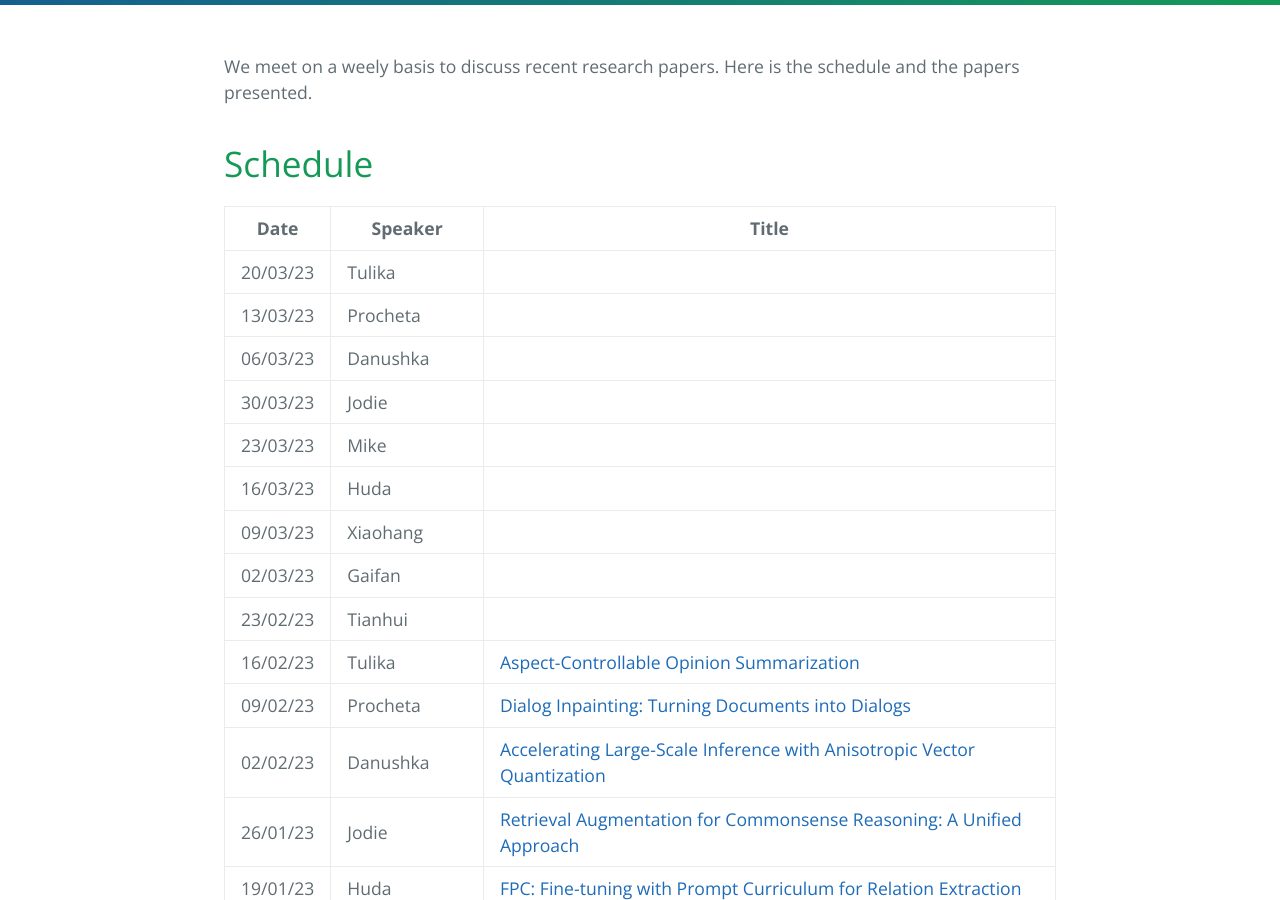
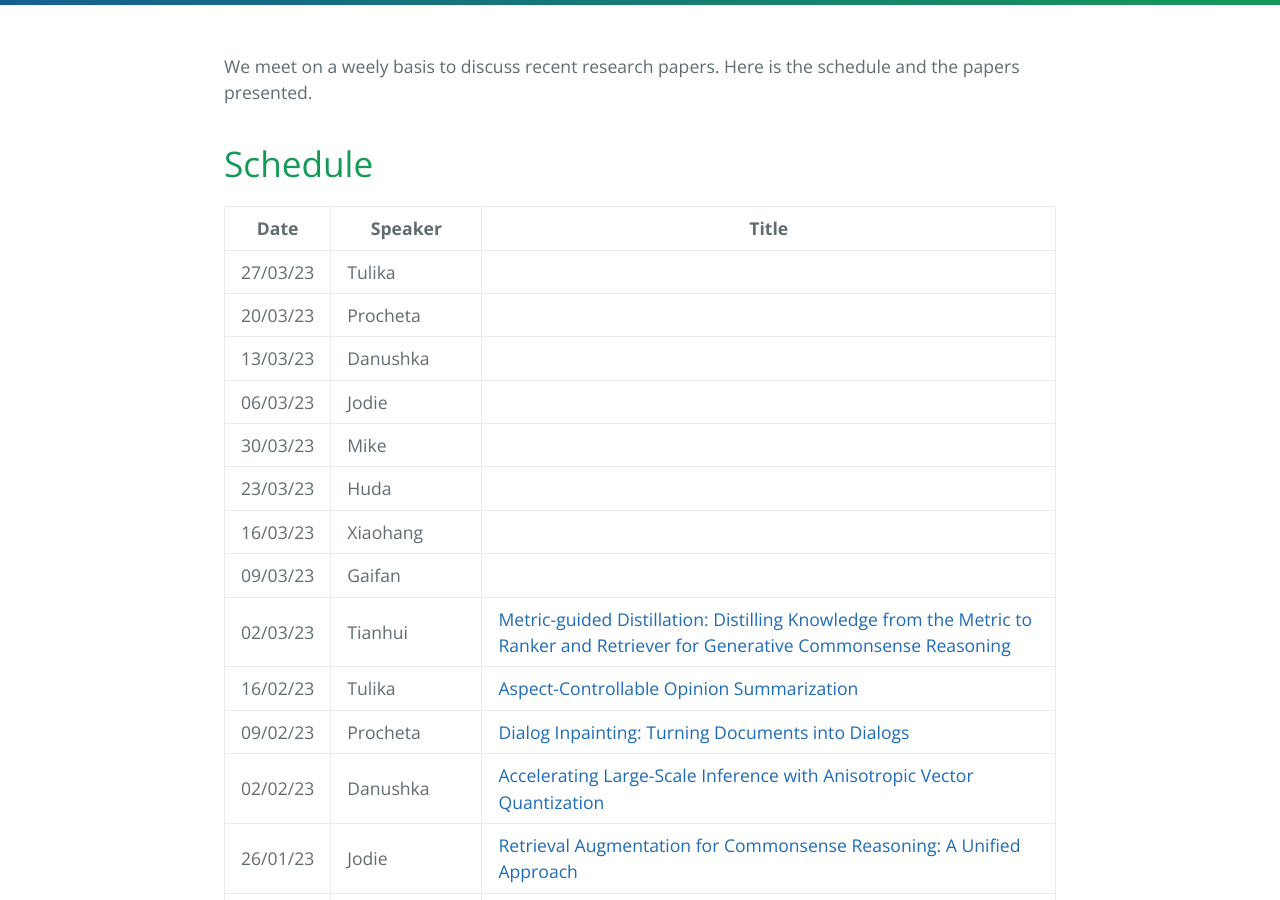
Before and after one commit to LivNLP/livnlp.github.io, a Jekyll site: the page built from reading.md, in a window 1280 px wide and 900 px high, scrolled down 368 px. Built offline with Jekyll 4.4.1, drawn with Linux system fonts in a browser that asks for light colours.

Commit message:
Update reading.md

```diff
--- a/reading.md
+++ b/reading.md
@@ -13,15 +13,15 @@ We meet on a weely basis to discuss recent research papers. Here is the schedule
 
 | Date | Speaker | Title |
 | ----- | ------- | ----- |
-| 20/03/23 | Tulika | |
-| 13/03/23 | Procheta | |
-| 06/03/23 | Danushka | |
-| 30/03/23 | Jodie | |
-| 23/03/23 | Mike | |
-| 16/03/23 | Huda | |
-| 09/03/23 | Xiaohang | |
-| 02/03/23 | Gaifan | |
-| 23/02/23 | Tianhui| |
+| 27/03/23 | Tulika | |
+| 20/03/23 | Procheta | |
+| 13/03/23 | Danushka | |
+| 06/03/23 | Jodie | |
+| 30/03/23 | Mike | |
+| 23/03/23 | Huda | |
+| 16/03/23 | Xiaohang | |
+| 09/03/23 | Gaifan | |
+| 02/03/23 | Tianhui| [Metric-guided Distillation: Distilling Knowledge from the Metric to Ranker and Retriever for Generative Commonsense Reasoning](https://aclanthology.org/2022.emnlp-main.53/)|
 | 16/02/23 | Tulika | [Aspect-Controllable Opinion Summarization](https://aclanthology.org/2021.emnlp-main.528/)|
 | 09/02/23 |  Procheta|[Dialog Inpainting: Turning Documents into Dialogs](https://arxiv.org/abs/2205.09073v1) |
 | 02/02/23 | Danushka | [Accelerating Large-Scale Inference with Anisotropic Vector Quantization](https://arxiv.org/abs/1908.10396)|
```
